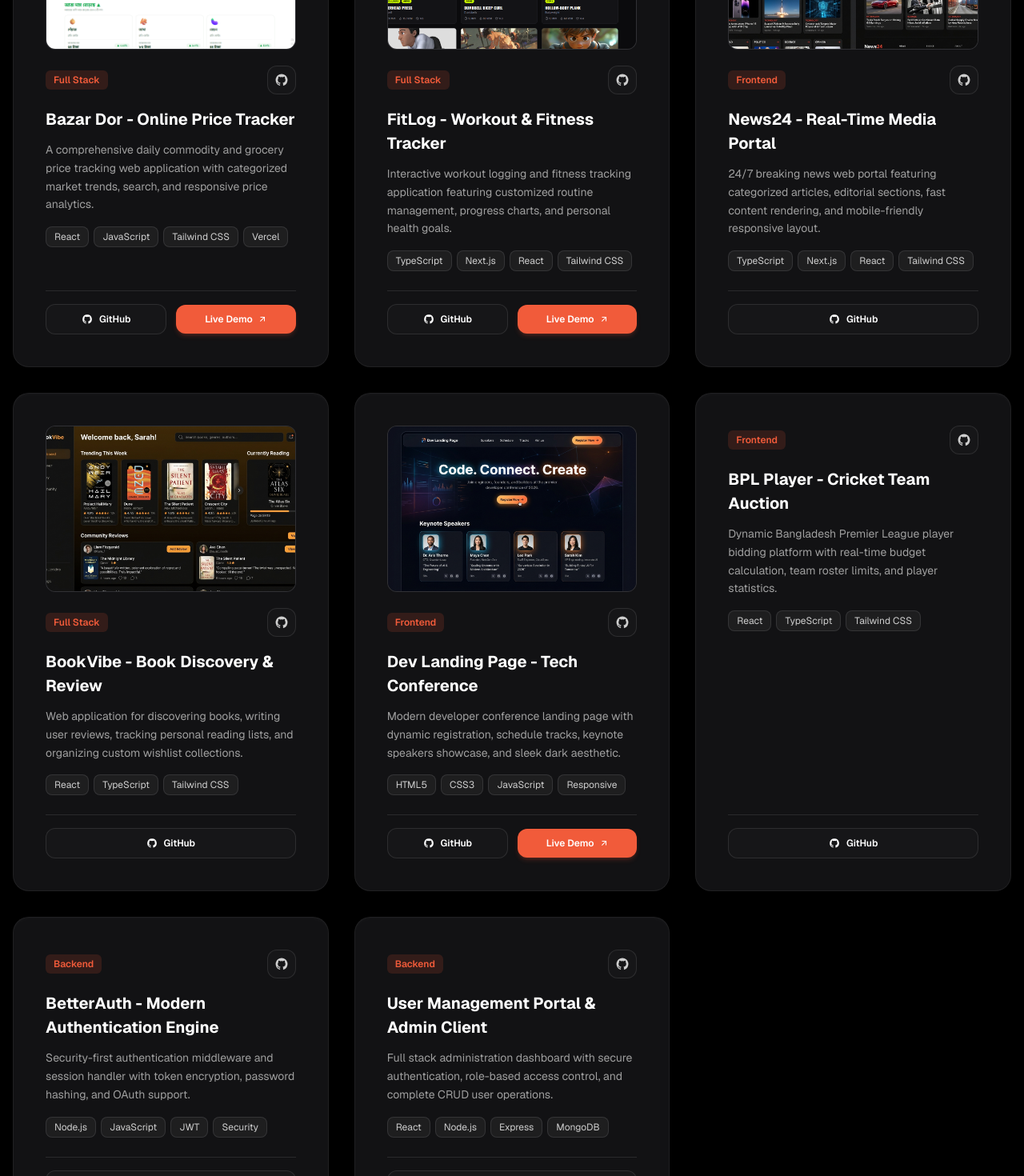
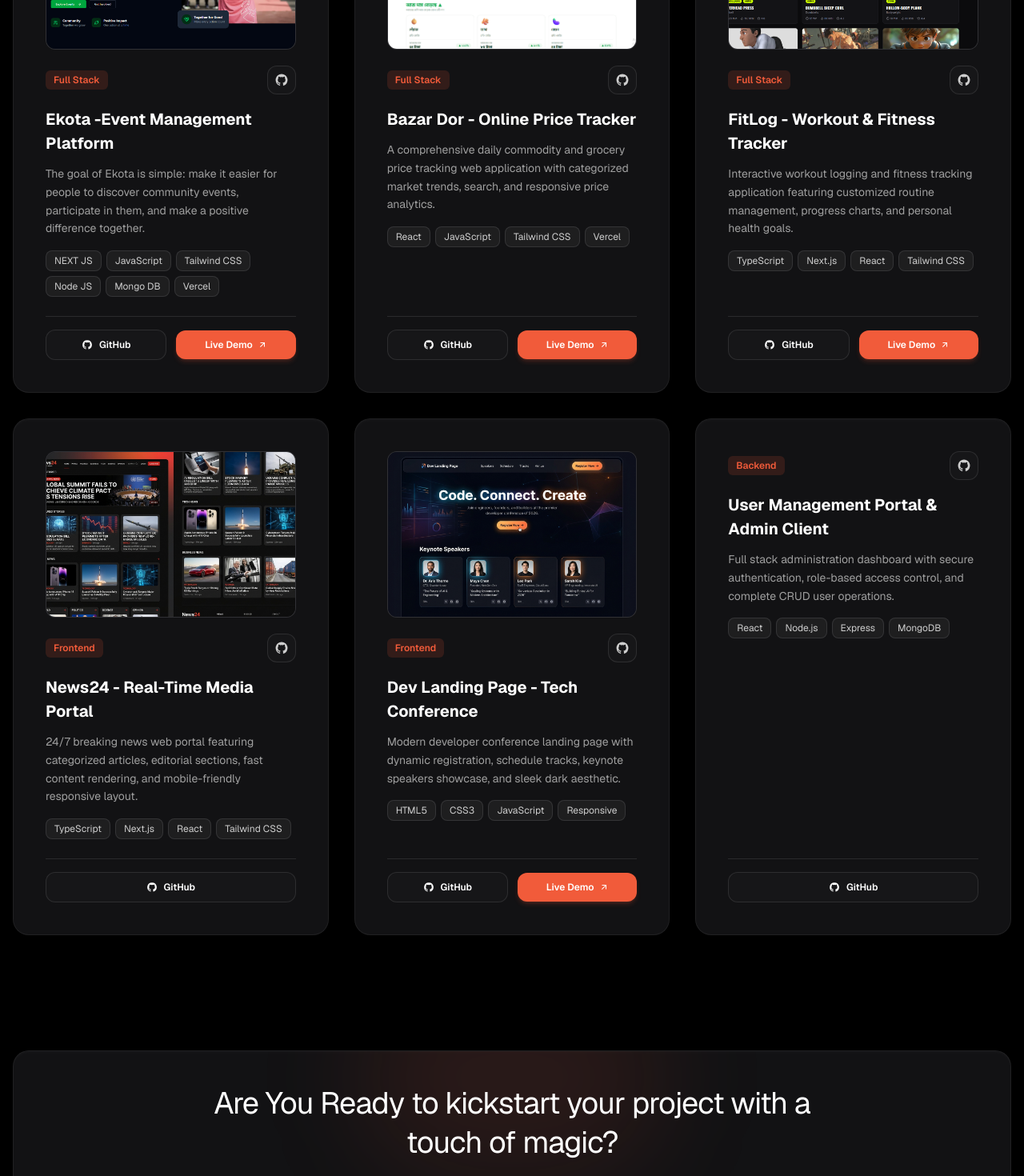
Before and after one commit to yeasinkhan08/yeasin-khan, a Next.js app: page /works in a window 1280 px wide. Shown: the part 700-2170 px from the top of the page at 80% size. Built offline with nearby package versions, Linux system fonts and the light colour scheme.

Commit message:
update work section

```diff
--- a/src/components/Footer.tsx
+++ b/src/components/Footer.tsx
@@ -18,9 +18,7 @@ export default function Footer() {
         </div>
 
         <div>
-          <p>
-            Crafted with <span className="text-[#f15b3a]">❤️</span> by Yeasin Khan
-          </p>
+          <p>Yeasin Khan</p>
         </div>
       </div>
     </footer>
--- a/src/components/Pricing.tsx
+++ /dev/null
@@ -1,147 +0,0 @@
-import Link from "next/link";
-
-interface PricingPlan {
-  id: number;
-  name: string;
-  tagline: string;
-  price: string;
-  period: string;
-  features: { text: string; included: boolean }[];
-  isPopular?: boolean;
-}
-
-const plans: PricingPlan[] = [
-  {
-    id: 1,
-    name: "Basic",
-    tagline: "Have design ready to build? Or small MVP budget",
-    price: "$299",
-    period: "project",
-    features: [
-      { text: "Need your wireframe or Figma", included: true },
-      { text: "Frontend build with React / Next.js", included: true },
-      { text: "Responsive Mobile & Tablet Layout", included: true },
-      { text: "Backend API integration", included: false },
-      { text: "Continuous priority support", included: false },
-    ],
-  },
-  {
-    id: 2,
-    name: "Standard",
-    tagline: "Need a complete custom web app? Leave it to me",
-    price: "$799",
-    period: "project",
-    isPopular: true,
-    features: [
-      { text: "Full Stack Web Development", included: true },
-      { text: "Next.js + Node.js + MongoDB", included: true },
-      { text: "Authentication & Database Design", included: true },
-      { text: "REST API & Payment Gateway", included: true },
-      { text: "SEO & Core Web Vitals Optimization", included: true },
-    ],
-  },
-  {
-    id: 3,
-    name: "Enterprise",
-    tagline: "Large scale web architecture & ongoing product development",
-    price: "$1,499",
-    period: "project",
-    features: [
-      { text: "Complete Custom System Architecture", included: true },
-      { text: "Complex Database & Cloud Integration", included: true },
-      { text: "Performance Audits & Speed Optimization", included: true },
-      { text: "Automated Deployment & CI/CD Setup", included: true },
-      { text: "Dedicated Priority 24/7 Support", included: true },
-    ],
-  },
-];
-
-export default function Pricing() {
-  return (
-    <section className="py-12 md:py-20 bg-black text-white">
-      <div className="mx-auto max-w-[1296px] px-4">
-
-        {/* Section Title */}
-        <div className="text-center mb-10 md:mb-14">
-          <p className="text-sm font-semibold uppercase tracking-wider text-[#f15b3a]">
-            Pricing
-          </p>
-          <h2 className="mt-2 text-[32px] sm:text-[42px] font-normal tracking-tight text-white">
-            Flexible Pricing Plan
-          </h2>
-        </div>
-
-        {/* Pricing Cards Grid */}
-        <div className="grid grid-cols-1 md:grid-cols-2 lg:grid-cols-3 gap-6 md:gap-8 items-stretch">
-          {plans.map((plan) => (
-            <div
-              key={plan.id}
-              className={`bento-card p-8 flex flex-col justify-between relative transition-all duration-300 hover:border-[#f15b3a]/50 ${
-                plan.isPopular ? "border-[#f15b3a]/60 shadow-xl shadow-[#f15b3a]/10" : ""
-              }`}
-            >
-              {plan.isPopular && (
-                <span className="absolute -top-3.5 left-1/2 -translate-x-1/2 rounded-full bg-[#f15b3a] px-3.5 py-1 text-xs font-bold text-white shadow-md">
-                  Most Popular
-                </span>
-              )}
-
-              <div>
-                <div className="border-b border-white/10 pb-6">
-                  <h4 className="text-2xl font-bold text-white">{plan.name}</h4>
-                  <p className="mt-2 text-sm leading-relaxed text-[#9f9f9f]">
-                    {plan.tagline}
-                  </p>
-                  <div className="mt-4 flex items-baseline gap-1">
-                    <span className="text-4xl font-extrabold text-white">
-                      {plan.price}
-                    </span>
-                    <span className="text-sm text-[#77777d]">/ {plan.period}</span>
-                  </div>
-                </div>
-
-                {/* Features List */}
-                <ul className="mt-6 space-y-3.5 text-sm">
-                  {plan.features.map((feat, index) => (
-                    <li
-                      key={index}
-                      className={`flex items-center gap-2.5 ${
-                        feat.included ? "text-[#cecece]" : "text-[#55555c] line-through"
-                      }`}
-                    >
-                      <svg
-                        viewBox="0 0 24 24"
-                        width="16"
-                        height="16"
-                        fill="currentColor"
-                        className={feat.included ? "text-[#f15b3a]" : "text-[#55555c]"}
-                      >
-                        <path d="M16.1716 10.9999L10.8076 5.63589L12.2218 4.22168L20 11.9999L12.2218 19.778L10.8076 18.3638L16.1716 12.9999H4V10.9999H16.1716Z" />
-                      </svg>
-                      {feat.text}
-                    </li>
-                  ))}
-                </ul>
-              </div>
-
-              <div className="mt-8 pt-4">
-                <Link
-                  href="/contact"
-                  className={`w-full ${
-                    plan.isPopular ? "theme-btn" : "theme-btn-outline rounded-[15px] py-3 font-semibold"
-                  }`}
-                >
-                  Order Now
-                  <svg viewBox="0 0 24 24" width="16" height="16" fill="currentColor">
-                    <path d="M16.0037 9.41421L7.39712 18.0208L5.98291 16.6066L14.5895 8H7.00373V6H18.0037V17H16.0037V9.41421Z" />
-                  </svg>
-                </Link>
-              </div>
-            </div>
-          ))}
-        </div>
-
-      </div>
-    </section>
-  );
-}
--- a/src/components/Projects.tsx
+++ b/src/components/Projects.tsx
@@ -17,6 +17,24 @@ export interface Project {
 const allProjects: Project[] = [
   {
     id: 1,
+    title: "Ekota -Event Management Platform",
+    category: "Full Stack",
+    description:
+      "The goal of Ekota is simple: make it easier for people to discover community events, participate in them, and make a positive difference together.",
+    tags: [
+      "NEXT JS",
+      "JavaScript",
+      "Tailwind CSS",
+      "Node JS",
+      "Mongo DB",
+      "Vercel",
+    ],
+    githubUrl: "https://github.com/yeasinkhan08/ekota-client",
+    liveUrl: "https://ekota-client.vercel.app/",
+    image: "/Ekota.png",
+  },
+  {
+    id: 2,
     title: "Bazar Dor - Online Price Tracker",
     category: "Full Stack",
     description:
@@ -27,7 +45,7 @@ const allProjects: Project[] = [
     image: "/Bazar-dor.png",
   },
   {
-    id: 2,
+    id: 3,
     title: "FitLog - Workout & Fitness Tracker",
     category: "Full Stack",
     description:
@@ -38,7 +56,7 @@ const allProjects: Project[] = [
     image: "/Fitlog.png",
   },
   {
-    id: 3,
+    id: 4,
     title: "News24 - Real-Time Media Portal",
     category: "Frontend",
     description:
@@ -47,16 +65,7 @@ const allProjects: Project[] = [
     githubUrl: "https://github.com/yeasinkhan08/news-24",
     image: "/images/projects/news-24.jpg",
   },
-  {
-    id: 4,
-    title: "BookVibe - Book Discovery & Review",
-    category: "Full Stack",
-    description:
-      "Web application for discovering books, writing user reviews, tracking personal reading lists, and organizing custom wishlist collections.",
-    tags: ["React", "TypeScript", "Tailwind CSS"],
-    githubUrl: "https://github.com/yeasinkhan08/book-vibe",
-    image: "/images/projects/book-vibe.jpg",
-  },
+
   {
     id: 5,
     title: "Dev Landing Page - Tech Conference",
@@ -68,26 +77,9 @@ const allProjects: Project[] = [
     liveUrl: "https://yeasinkhan08.github.io/Dev-landing-page/",
     image: "/images/projects/dev-landing.jpg",
   },
+
   {
     id: 6,
-    title: "BPL Player - Cricket Team Auction",
-    category: "Frontend",
-    description:
-      "Dynamic Bangladesh Premier League player bidding platform with real-time budget calculation, team roster limits, and player statistics.",
-    tags: ["React", "TypeScript", "Tailwind CSS"],
-    githubUrl: "https://github.com/yeasinkhan08/Bpl-player",
-  },
-  {
-    id: 7,
-    title: "BetterAuth - Modern Authentication Engine",
-    category: "Backend",
-    description:
-      "Security-first authentication middleware and session handler with token encryption, password hashing, and OAuth support.",
-    tags: ["Node.js", "JavaScript", "JWT", "Security"],
-    githubUrl: "https://github.com/yeasinkhan08/better-auth",
-  },
-  {
-    id: 8,
     title: "User Management Portal & Admin Client",
     category: "Backend",
     description:
@@ -124,7 +116,9 @@ export default function Projects({ showTitle = true }: ProjectsProps) {
               Works &amp; Projects
             </h2>
             <p className="mx-auto mt-3 max-w-2xl text-[15px] sm:text-[16px] leading-relaxed text-[#9f9f9f]">
-              Explore my open-source projects and web applications on GitHub, crafted with love and dedication using modern frontend and backend technologies.
+              Explore my open-source projects and web applications on GitHub,
+              crafted with love and dedication using modern frontend and backend
+              technologies.
             </p>
           </div>
         )}
@@ -136,10 +130,11 @@ export default function Projects({ showTitle = true }: ProjectsProps) {
               key={cat}
               type="button"
               onClick={() => setActiveFilter(cat)}
-              className={`rounded-xl px-5 py-2.5 text-sm font-medium transition-all duration-300 ${activeFilter === cat
-                ? "bg-[#f15b3a] text-white shadow-lg shadow-[#f15b3a]/30"
-                : "border border-white/10 bg-[#121214] text-[#cecece] hover:border-white/20 hover:text-white"
-                }`}
+              className={`rounded-xl px-5 py-2.5 text-sm font-medium transition-all duration-300 ${
+                activeFilter === cat
+                  ? "bg-[#f15b3a] text-white shadow-lg shadow-[#f15b3a]/30"
+                  : "border border-white/10 bg-[#121214] text-[#cecece] hover:border-white/20 hover:text-white"
+              }`}
             >
               {cat}
             </button>
@@ -180,7 +175,12 @@ export default function Projects({ showTitle = true }: ProjectsProps) {
                     aria-label={`View ${project.title} on GitHub`}
                     className="flex h-9 w-9 items-center justify-center rounded-xl border border-white/10 bg-[#161618] text-[#cecece] transition-colors group-hover:border-[#f15b3a] group-hover:text-[#f15b3a]"
                   >
-                    <svg viewBox="0 0 24 24" width="18" height="18" fill="currentColor">
+                    <svg
+                      viewBox="0 0 24 24"
+                      width="18"
+                      height="18"
+                      fill="currentColor"
+                    >
                       <path
                         fillRule="evenodd"
                         clipRule="evenodd"
@@ -192,7 +192,11 @@ export default function Projects({ showTitle = true }: ProjectsProps) {
 
                 {/* Title */}
                 <h3 className="text-[20px] font-bold text-white transition-colors duration-200 group-hover:text-[#f15b3a]">
-                  <a href={project.liveUrl || project.githubUrl} target="_blank" rel="noreferrer">
+                  <a
+                    href={project.liveUrl || project.githubUrl}
+                    target="_blank"
+                    rel="noreferrer"
+                  >
                     {project.title}
                   </a>
                 </h3>
@@ -223,7 +227,12 @@ export default function Projects({ showTitle = true }: ProjectsProps) {
                   rel="noreferrer"
                   className="flex-1 inline-flex items-center justify-center gap-2 rounded-xl border border-white/10 bg-[#161618] px-3.5 py-2.5 text-xs font-semibold text-white transition-all hover:border-[#f15b3a] hover:bg-[#f15b3a]"
                 >
-                  <svg viewBox="0 0 24 24" width="14" height="14" fill="currentColor">
+                  <svg
+                    viewBox="0 0 24 24"
+                    width="14"
+                    height="14"
+                    fill="currentColor"
+                  >
                     <path
                       fillRule="evenodd"
                       clipRule="evenodd"
```
Also changed, not shown: src/components/Resume.tsx (+52 -18 lines), public/Ekota.png (added).
